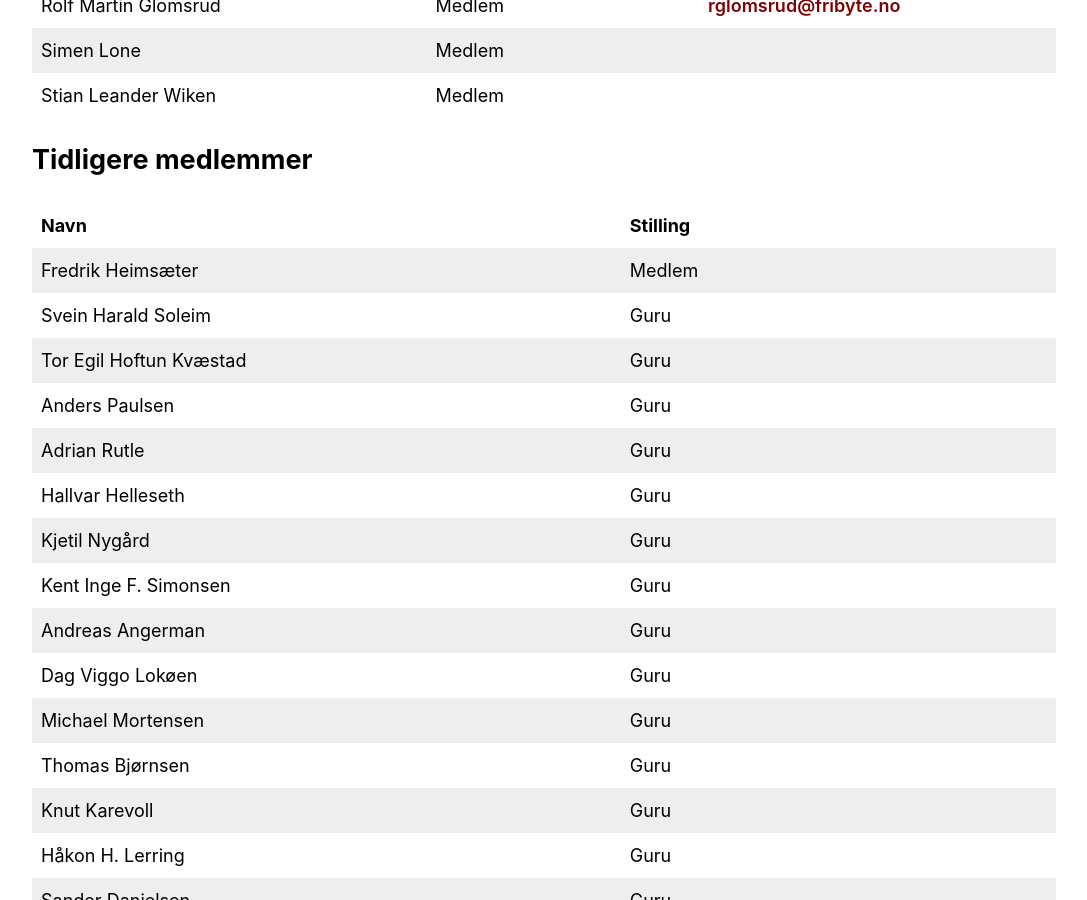
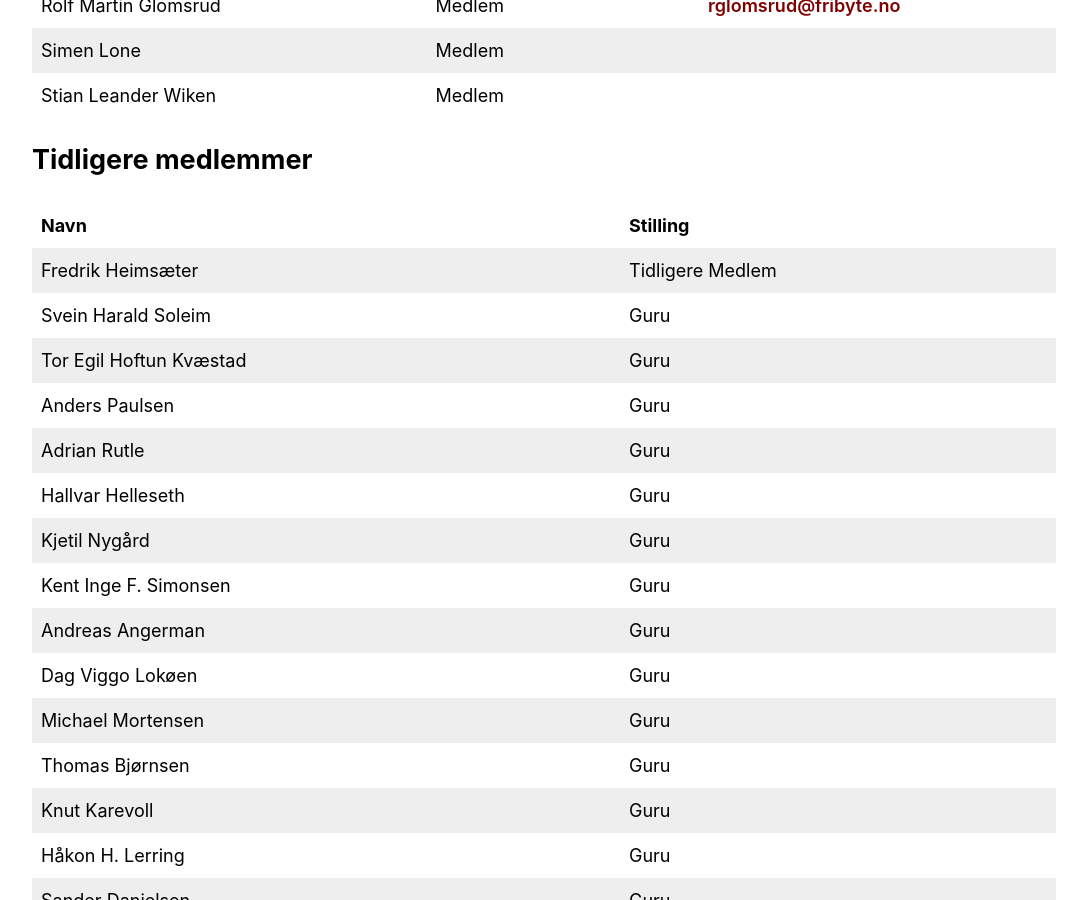
Before and after one commit to fribyte-code/fribyte.no, a Jekyll site: the page built from pages/kontakt.html, in a window 1280 px wide and 900 px high, scrolled down 789 px. Shown: the whole window, without its empty margins (96-1183 px from the left). Built offline with Jekyll 4.4.1, drawn with Linux system fonts in a browser that asks for light colours.

Commit message:
Endret status på Fredrik til å være Tidligere Medlem.

```diff
--- a/_data/members.yml
+++ b/_data/members.yml
@@ -38,7 +38,7 @@
 - name: Fredrik Heimsæter
   phone: 478 10 665
   email: freheims@fribyte.no
-  position: Medlem
+  position: Tidligere Medlem
   joined:
   left:
   active: false
```
